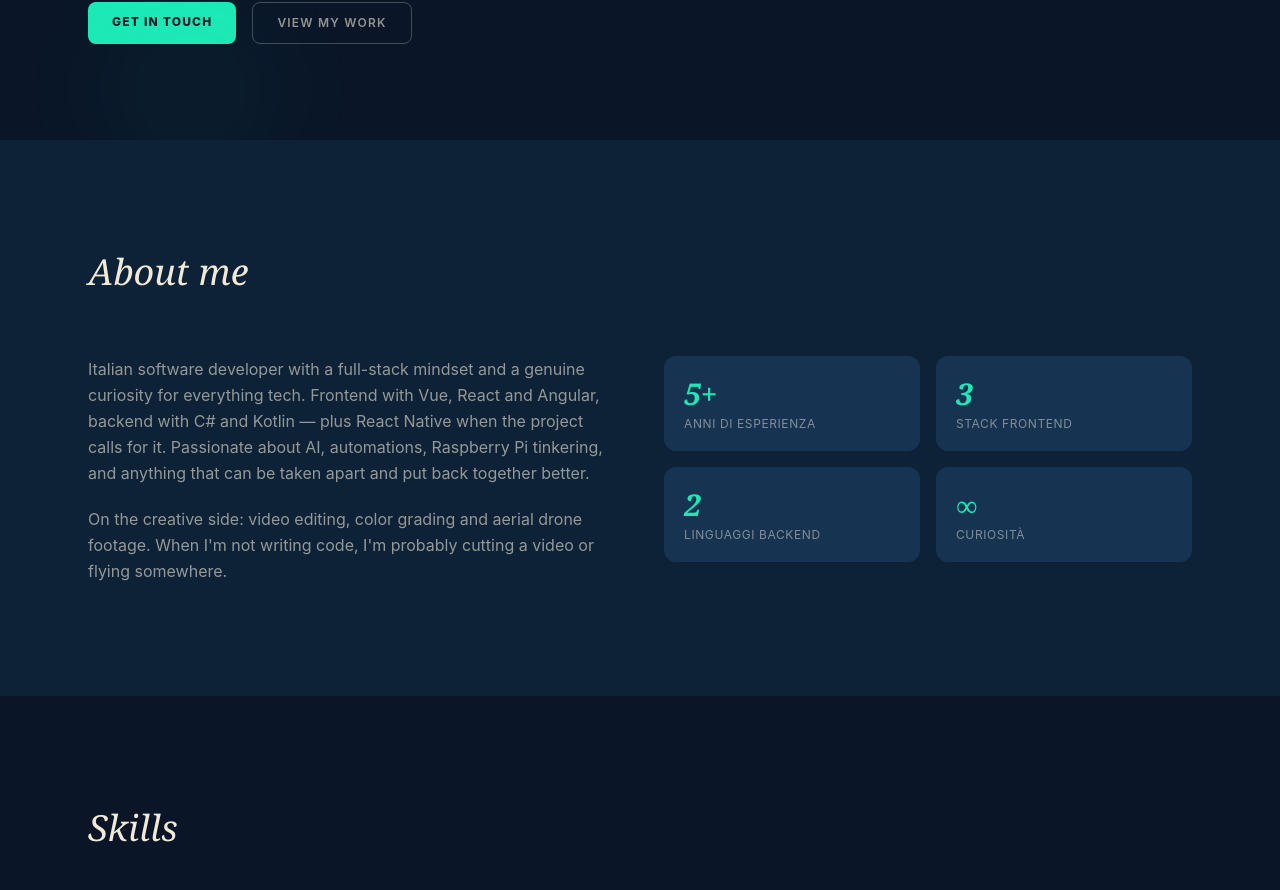
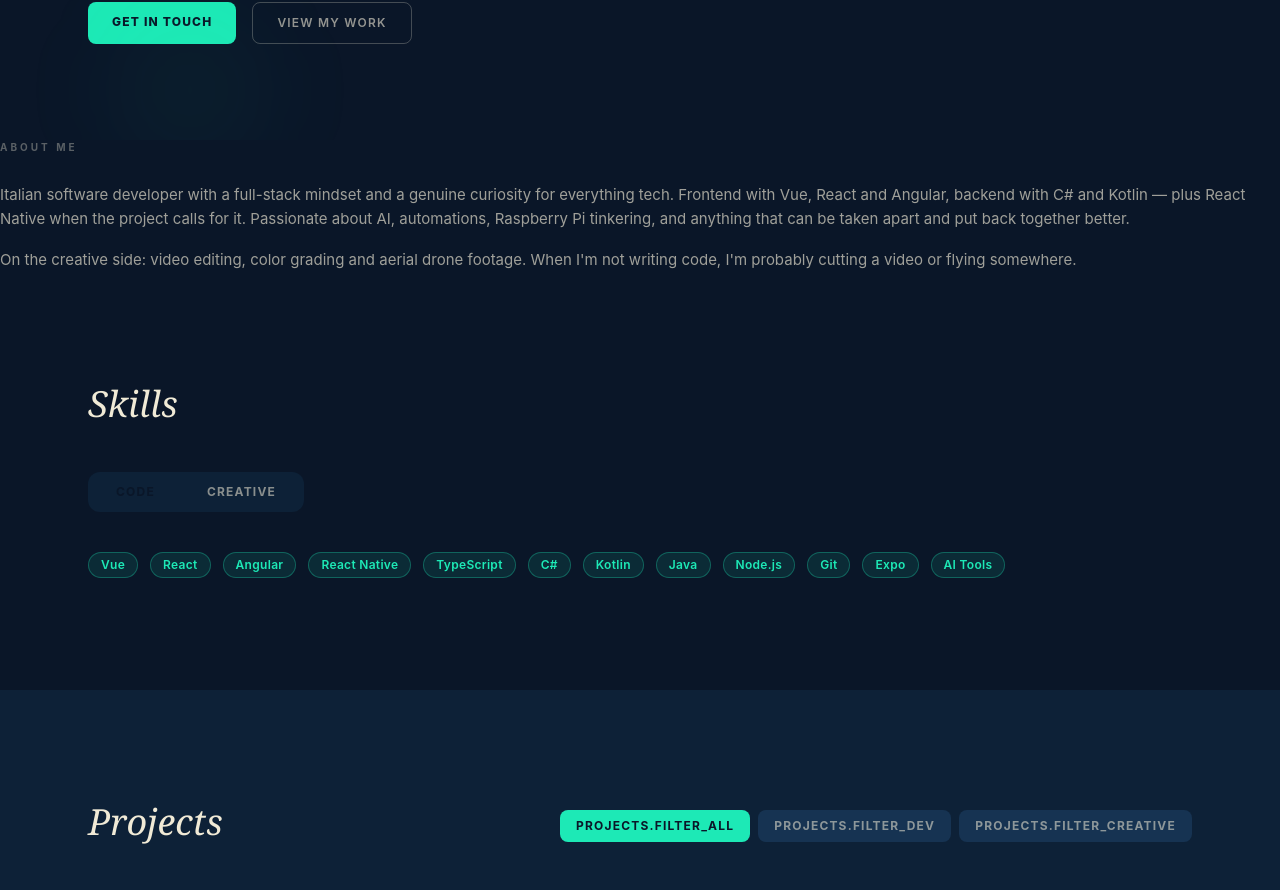
Before and after one commit to deeeemiss/portfolio, a React app: page / in a window 1280 px wide. Shown: the part 660-1550 px from the top of the page. Built offline with nearby package versions, Linux system fonts and the light colour scheme; the HTML template or start-up script is replaced by a standard one.

Commit message:
refactor: About section — remove AnimatedSection and facts grid

```diff
--- a/src/components/sections/About.tsx
+++ b/src/components/sections/About.tsx
@@ -1,45 +1,16 @@
 import { useTranslation } from 'react-i18next'
-import { AnimatedSection } from '../ui/AnimatedSection'
-
-const FACTS = [
-  { value: '5+', labelIt: 'anni di esperienza', labelEn: 'years of experience' },
-  { value: '3', labelIt: 'stack frontend', labelEn: 'frontend stacks' },
-  { value: '2', labelIt: 'linguaggi backend', labelEn: 'backend languages' },
-  { value: '∞', labelIt: 'curiosità', labelEn: 'curiosity' },
-]
 
 export function About() {
-  const { t, i18n } = useTranslation()
-  const isEn = i18n.language === 'en'
+  const { t } = useTranslation()
 
   return (
-    <section id="about" className="py-28 bg-bg-surface">
-      <div className="max-w-6xl mx-auto px-6">
-        <AnimatedSection>
-          <h2 className="font-serif italic text-4xl text-text-primary mb-16">{t('about.title')}</h2>
-        </AnimatedSection>
-
-        <div className="grid md:grid-cols-2 gap-12 items-start">
-          <AnimatedSection delay={0.1}>
-            <div className="space-y-5 text-text-primary/60 leading-relaxed text-base">
-              <p>{t('about.bio1')}</p>
-              <p>{t('about.bio2')}</p>
-            </div>
-          </AnimatedSection>
-
-          <AnimatedSection delay={0.2}>
-            <div className="grid grid-cols-2 gap-4">
-              {FACTS.map(f => (
-                <div key={f.value} className="bg-bg-elevated rounded-xl p-5">
-                  <div className="font-serif italic text-3xl font-bold text-accent mb-1">{f.value}</div>
-                  <div className="text-xs text-text-primary/50 uppercase tracking-wider leading-tight">
-                    {isEn ? f.labelEn : f.labelIt}
-                  </div>
-                </div>
-              ))}
-            </div>
-          </AnimatedSection>
-        </div>
+    <section id="about" className="scroll-mt-4">
+      <h2 className="text-[10px] font-bold uppercase tracking-[3px] text-text-primary/35 mb-7">
+        {t('about.title')}
+      </h2>
+      <div className="space-y-4 text-text-primary/65 leading-relaxed text-[15px]">
+        <p>{t('about.bio1')}</p>
+        <p>{t('about.bio2')}</p>
       </div>
     </section>
   )
```
